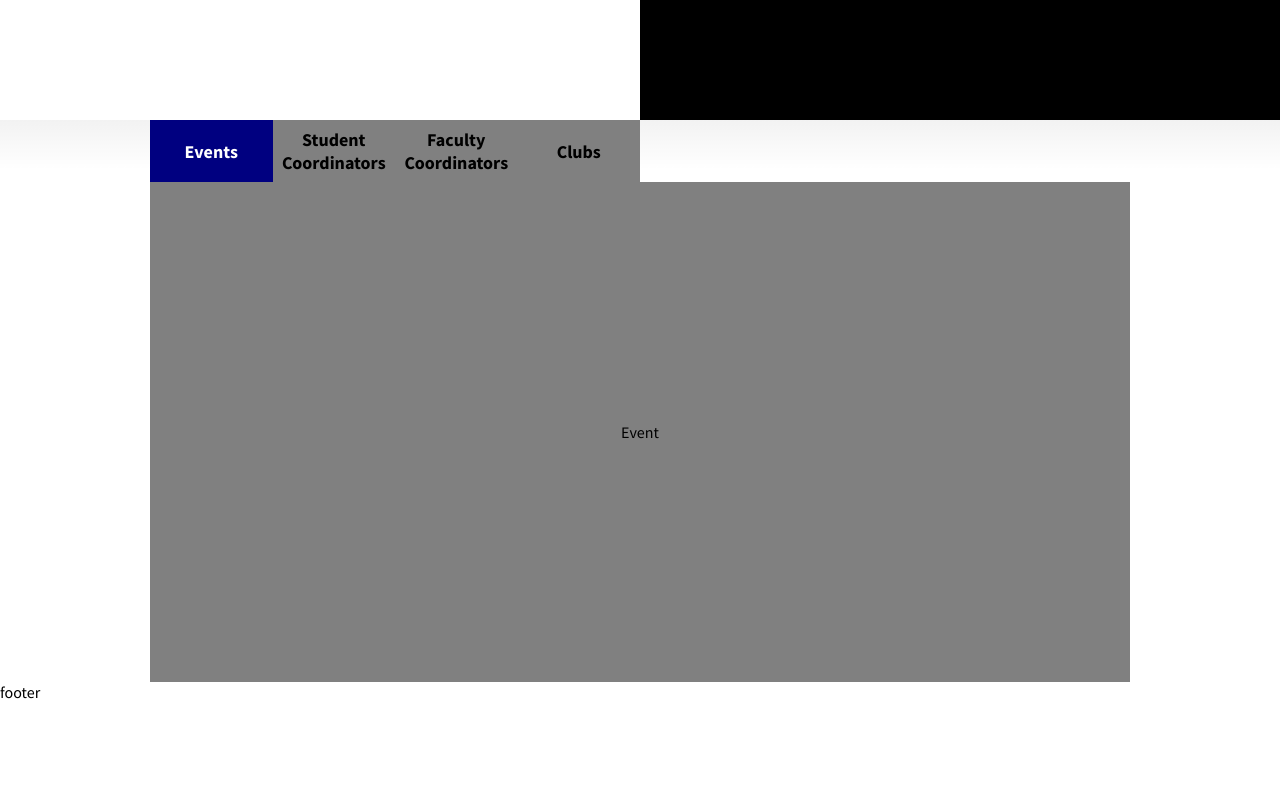
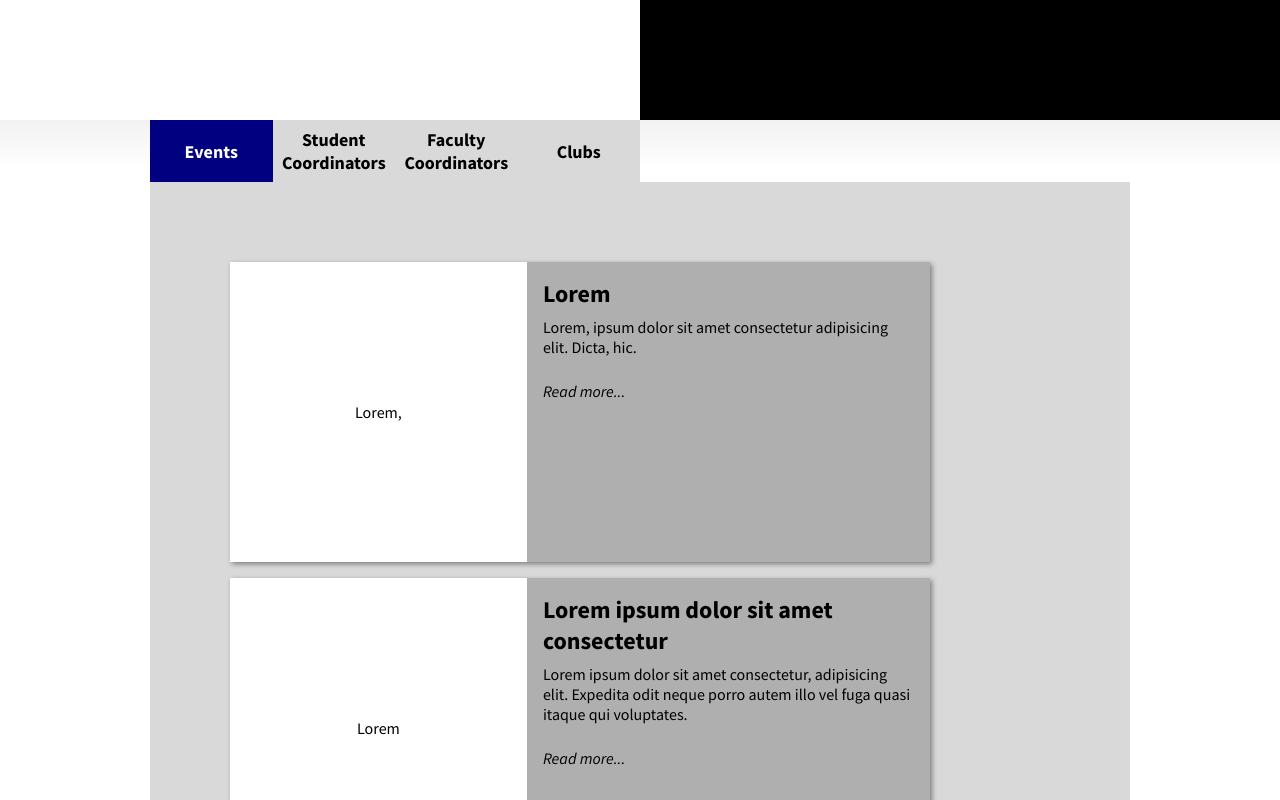
Before and after one commit to light-200/studentclubs, a React (Vite) app: page / in a window 1280 px wide. Shown: the part 560-1360 px from the top of the page. Before the commit the page ends 1262 px from the top, so only its background shows below. Built offline with nearby package versions, Linux system fonts and the light colour scheme.

Commit message:
feat: events component added 🚀

```diff
--- a/src/components/NavBtn/Navbtn.module.css
+++ b/src/components/NavBtn/Navbtn.module.css
@@ -7,6 +7,7 @@
   width: 100%;
   padding: 0.5rem;
   cursor: pointer;
+  transition: 300ms all ease-in-out;
 }
 
 .Navbtn:hover {
@@ -18,3 +19,8 @@
   background-color: #000080;
   color: white;
 }
+
+.Active:hover {
+  background-color: #000080;
+  color: white;
+}
--- /dev/null
+++ b/src/components/Post/Post.module.css
@@ -0,0 +1,35 @@
+.Post {
+  width: 700px;
+  height: 300px;
+
+  background: #afafaf;
+
+  display: flex;
+  box-shadow: 2px 2px 5px rgba(0, 0, 0, 0.432);
+}
+
+.Image {
+  width: 300px;
+  flex: 4;
+  display: grid;
+  place-content: center;
+  background: white;
+}
+
+.Text {
+  flex: 5;
+  padding: 1rem;
+  display: flex;
+  flex-direction: column;
+  gap: 0.5rem;
+}
+
+.Text p {
+  text-overflow: ellipsis;
+}
+
+.btn {
+  margin-top: 1rem;
+  display: inline-block;
+  font-style: italic;
+}
--- /dev/null
+++ b/src/components/Post/Post.tsx
@@ -0,0 +1,21 @@
+import classes from "./Post.module.css";
+
+interface Props {
+  title: string;
+  description: string;
+  image: string;
+}
+const Post = (props: Props) => {
+  return (
+    <div className={classes.Post}>
+      <div className={classes.Image}>{props.image}</div>
+      <div className={classes.Text}>
+        <h1>{props.title}</h1>
+        <p>{props.description}</p>
+        <div className={classes.btn}>Read more...</div>
+      </div>
+    </div>
+  );
+};
+
+export default Post;
--- a/src/components/Section/Section.module.css
+++ b/src/components/Section/Section.module.css
@@ -3,5 +3,5 @@
   display: flex;
   justify-content: center;
   align-items: center;
-  background: gray;
+  background: #d9d9d9;
 }
--- a/src/components/Section/Section.tsx
+++ b/src/components/Section/Section.tsx
@@ -1,3 +1,6 @@
+import Clubs from "../../containers/Clubs/Clubs";
+import Events from "../../containers/Events/Events";
+import Student from "../../containers/Students/Students";
 import classes from "./Section.module.css";
 
 interface Props {
@@ -8,16 +11,16 @@ const Section = (props: Props) => {
   let Section;
   switch (props.id) {
     case "event":
-      Section = "Event";
+      Section = <Events />;
       break;
     case "student":
-      Section = "Student";
+      Section = <Student />;
       break;
     case "faculty":
       Section = "Faculty";
       break;
     case "clubs":
-      Section = "Clubs";
+      Section = <Clubs />;
       break;
 
     default:
--- a/src/containers/App.css
+++ b/src/containers/App.css
@@ -65,5 +65,5 @@
   justify-content: space-around;
   font-size: 18px;
   font-weight: 800;
-  background: gray;
+  background: #d9d9d9;
 }
--- /dev/null
+++ b/src/containers/Events/Events.module.css
@@ -0,0 +1,7 @@
+.Events {
+  width: 100%;
+  display: grid;
+  padding: 80px;
+  gap: 1rem;
+  grid-template-columns: repeat(auto-fill, 700px);
+}
--- /dev/null
+++ b/src/containers/Events/Events.tsx
@@ -0,0 +1,32 @@
+import { useEffect, useState } from "react";
+import Post from "../../components/Post/Post";
+import classes from "./Events.module.css";
+
+const Events = () => {
+  const [posts, setPosts] = useState<Array<any>>([]);
+
+  useEffect(() => {
+    setPosts([
+      "Lorem, ipsum dolor sit amet consectetur adipisicing elit. Dicta, hic.",
+      "Lorem ipsum dolor sit amet consectetur, adipisicing elit. Expedita odit neque porro autem illo vel fuga quasi itaque qui voluptates.",
+      "Lorem ipsum dolor, sit amet consectetur adipisicing elit. Ipsum omnis culpa natus quaerat, quo in esse nulla ad inventore et accusamus nemo, vitae autem ut. Tempore nobis magnam quibusdam quaerat!",
+    ]);
+  }, []);
+
+  return (
+    <div className={classes.Events}>
+      {posts.map((post: any, i) => {
+        return (
+          <Post
+            description={post}
+            title={post.split(",")[0]}
+            image={post.split(" ")[0]}
+            key={i}
+          />
+        );
+      })}
+    </div>
+  );
+};
+
+export default Events;
```
